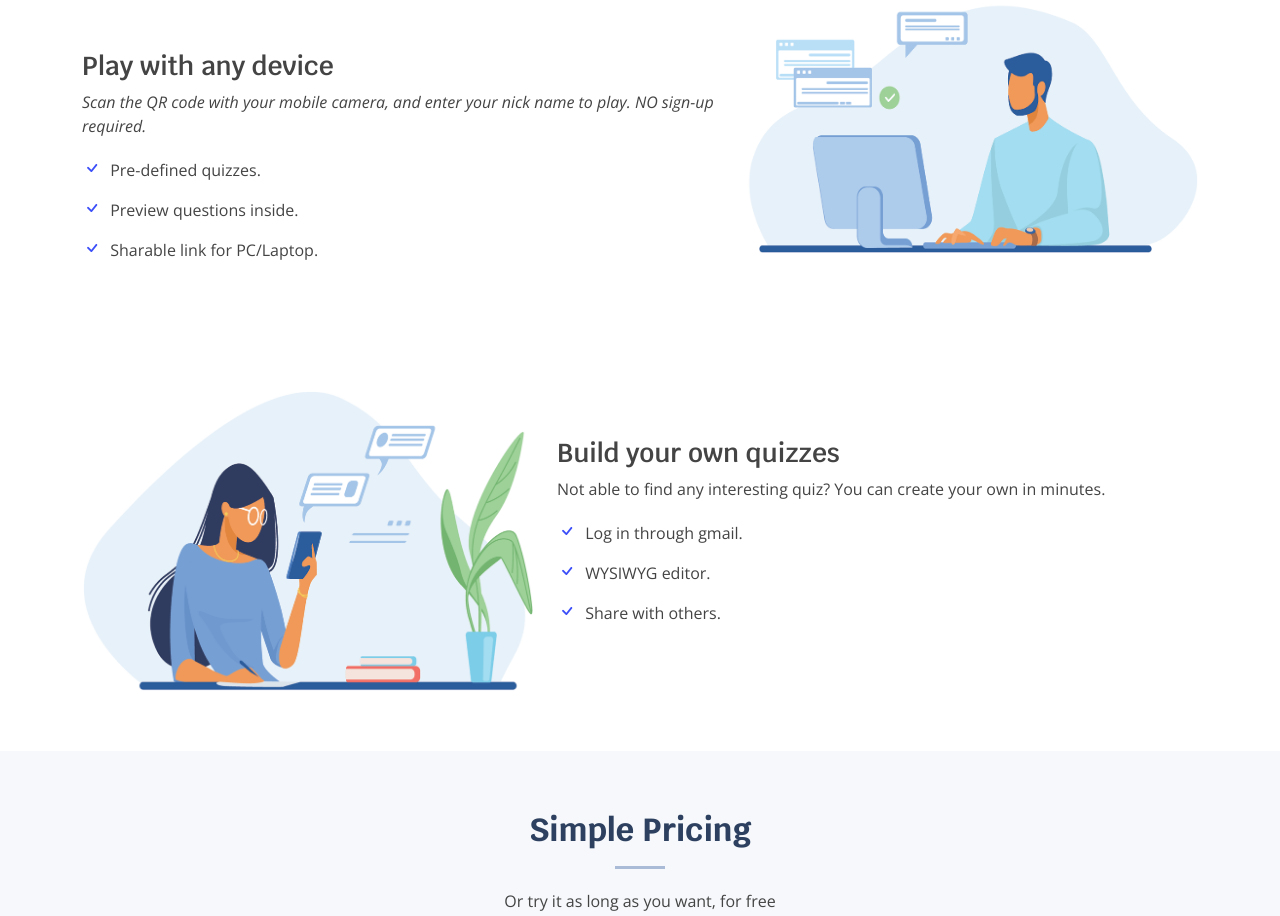
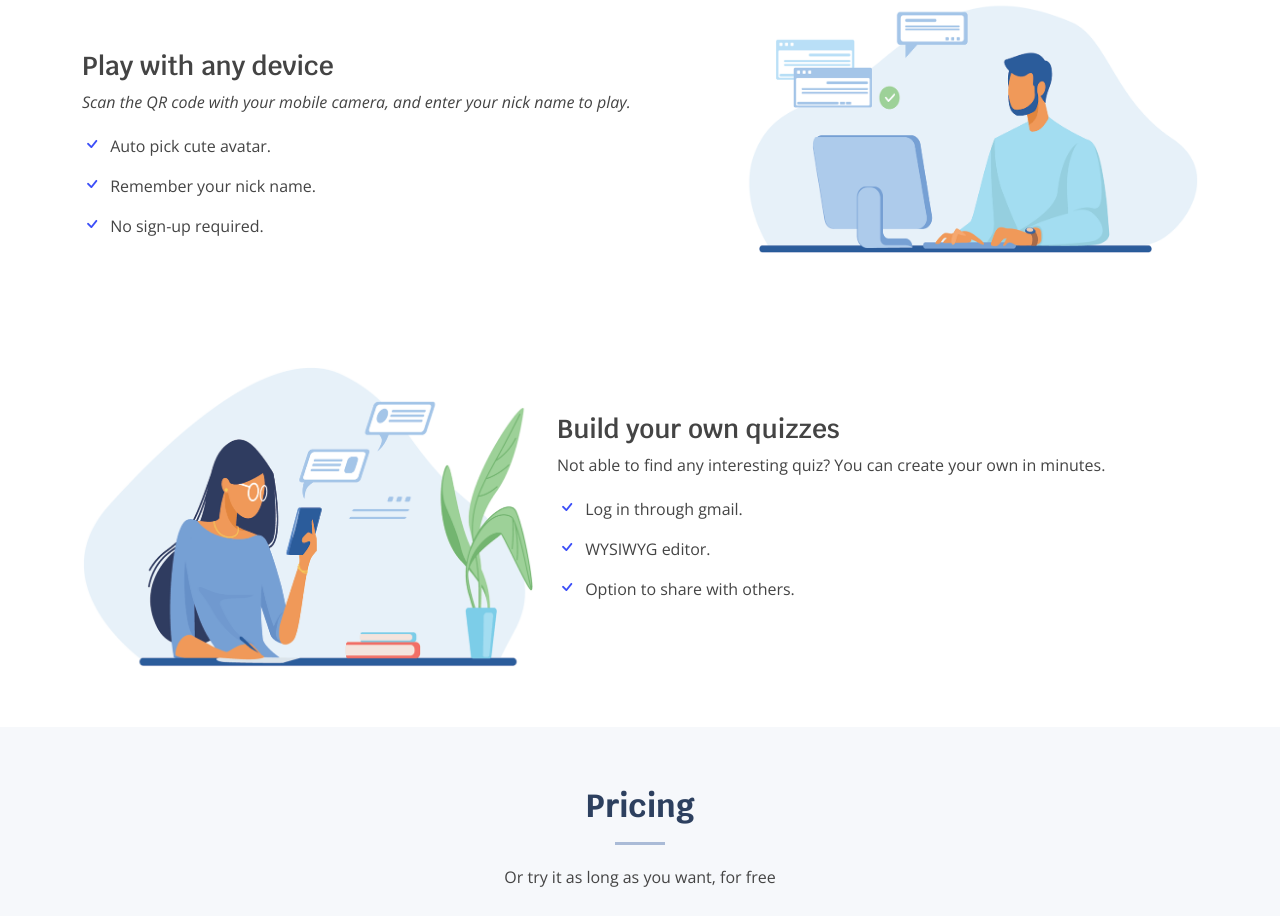
Before and after one commit to moochee/website, a plain HTML site: page index.html in a window 1280 px wide. Shown: the part 1371-2287 px from the top of the page. Drawn offline with nearby package versions, Linux system fonts and the light colour scheme.

Commit message:
fine tune

```diff
--- a/index.html
+++ b/index.html
@@ -35,7 +35,7 @@
     <div class="container d-flex align-items-center justify-content-between">
 
       <!-- <a href="index.html" class="logo"><img src="assets/img/apple-touch-icon.png" alt="" class="img-fluid"></a> -->
-      <h1 class="logo"><a href="index.html">Moochee</a></h1>
+      <h1 class="logo"><a href="/">Moochee</a></h1>
 
 
       <nav id="navbar" class="navbar">
@@ -69,7 +69,7 @@
       <div class="container">
 
         <div class="section-title">
-          <h2>Key Features</h2>
+          <h2>Features</h2>
         </div>
 
         <div class="row content">
@@ -84,7 +84,7 @@
             <ul>
               <li><i class="bi bi-check"></i> Pre-defined quizzes.</li>
               <li><i class="bi bi-check"></i> Preview questions inside.</li>
-              <li><i class="bi bi-check"></i> Sharable link for PC/Laptop.</li>
+              <li><i class="bi bi-check"></i> Shareable link for PC/Laptop.</li>
             </ul>
           </div>
         </div>
@@ -96,12 +96,12 @@
           <div class="col-md-7 pt-5 order-2 order-md-1" data-aos="fade-right">
             <h3>Play with any device</h3>
             <p class="fst-italic">
-              Scan the QR code with your mobile camera, and enter your nick name to play. NO sign-up required.
+              Scan the QR code with your mobile camera, and enter your nick name to play.
             </p>
             <ul>
-              <li><i class="bi bi-check"></i> Pre-defined quizzes.</li>
-              <li><i class="bi bi-check"></i> Preview questions inside.</li>
-              <li><i class="bi bi-check"></i> Sharable link for PC/Laptop.</li>
+              <li><i class="bi bi-check"></i> Auto pick cute avatar.</li>
+              <li><i class="bi bi-check"></i> Remember your nick name.</li>
+              <li><i class="bi bi-check"></i> No sign-up required.</li>
             </ul>
           </div>
         </div>
@@ -116,7 +116,7 @@
             <ul>
               <li><i class="bi bi-check"></i> Log in through gmail.</li>
               <li><i class="bi bi-check"></i> WYSIWYG editor.</li>
-              <li><i class="bi bi-check"></i> Share with others.</li>
+              <li><i class="bi bi-check"></i> Option to share with others.</li>
             </ul>
           </div>
         </div>
@@ -129,7 +129,7 @@
       <div class="container" data-aos="fade-up">
 
         <div class="section-title">
-          <h2>Simple Pricing</h2>
+          <h2>Pricing</h2>
           <p>Or try it as long as you want, for free</p>
         </div>
 
```
